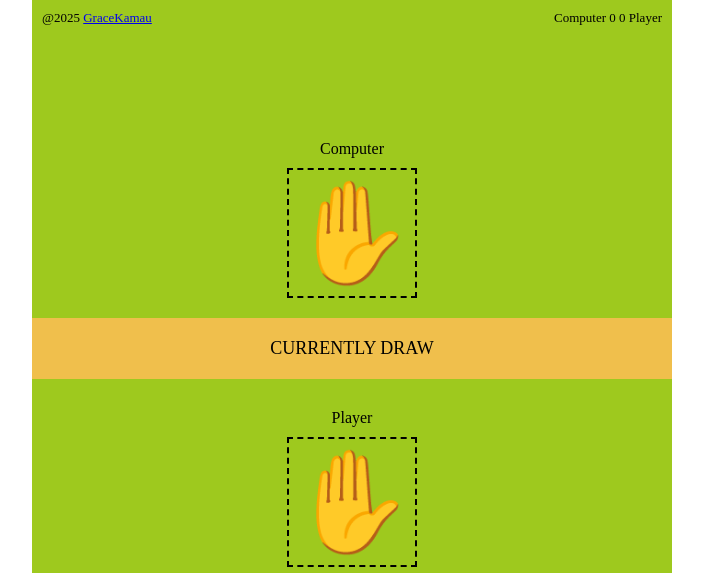
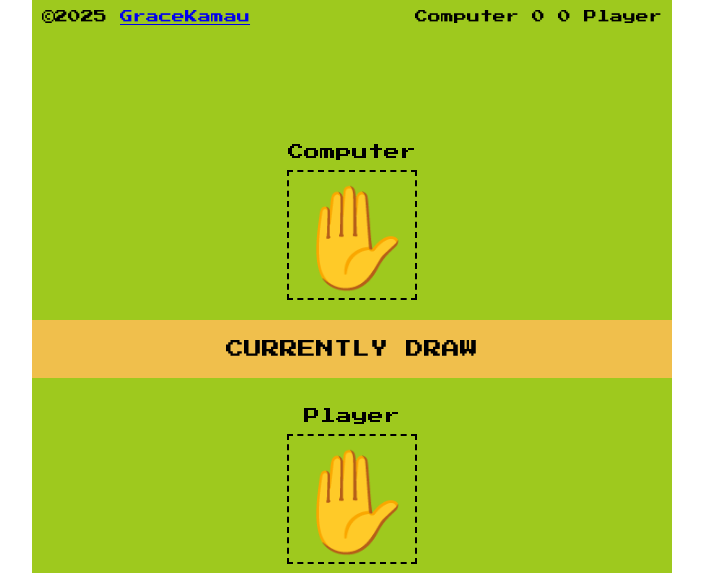
Before and after one commit to grace-kamau254/rock-paper-scissors, a website built with Vite: page index.html in a window 1280 px wide. Shown: the top 573 px of the page, without its empty margins (288-991 px from the left). Built offline with nearby package versions, Linux system fonts and the light colour scheme.

Commit message:
run format

```diff
--- a/index.html
+++ b/index.html
@@ -17,7 +17,7 @@
     <div class="game-main-area">
       <div class="header">
         <p class="copy-right-text">
-          @2025
+          &copy;2025
           <a href="#">GraceKamau</a>
         </p>
         <p class="score-board js-score">
--- a/src/style.css
+++ b/src/style.css
@@ -8,9 +8,9 @@ html {
   font-size: 62.5%;
 }
 
-body{
+body {
   font-size: 1.6rem;
-  font-family: Press Start 2P, serif;
+  font-family: "Press Start 2P", serif;
 }
 
 .game-container {
@@ -46,11 +46,11 @@ body{
   font-size: 1.3rem;
 }
 
-a{
+a {
   cursor: pointer;
 }
 
-.score-board{
+.score-board {
   font-size: 1.3rem;
 }
 
```
